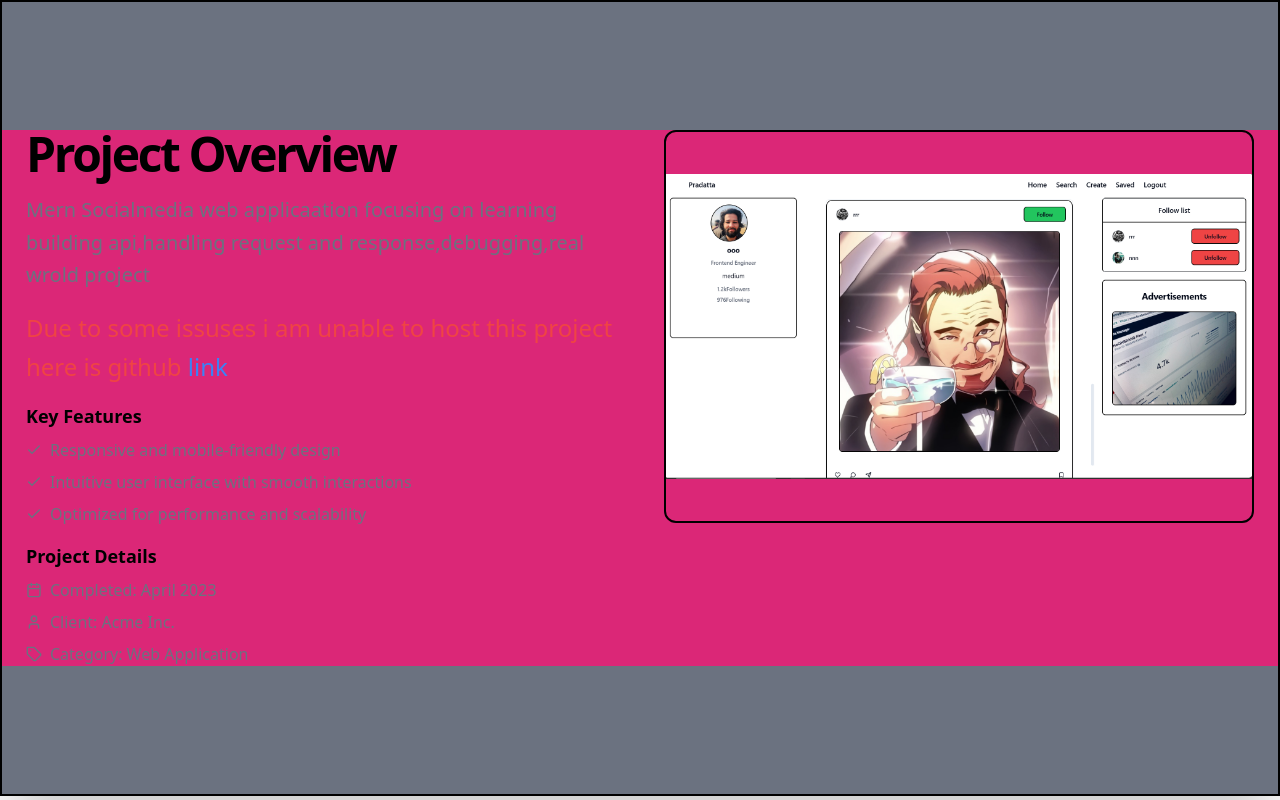
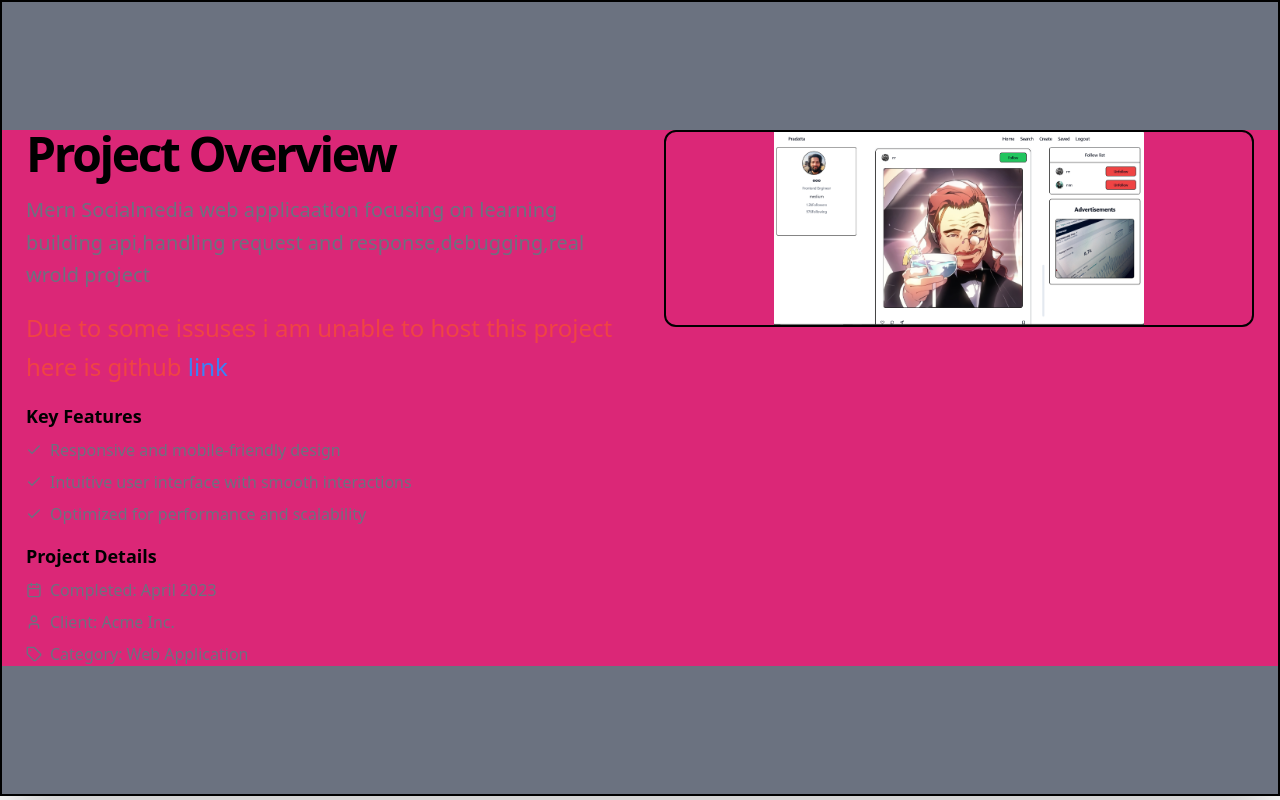
Before and after one commit to pradattaaryal/profile, a React (Vite) app: page /P in a window 1280 px wide. Built offline with nearby package versions, Linux system fonts and the light colour scheme.

Commit message:
Update P.jsx

```diff
--- a/src/components/P.jsx
+++ b/src/components/P.jsx
@@ -53,7 +53,7 @@ export default function P() {
         <div className="grid ">
           <img
             alt="Project Screenshot"
-            className="aspect-[3/2] overflow-hidden rounded-xl object-contain border-2 border-black"
+            className="aspect-[3/1] overflow-hidden rounded-xl object-contain border-2 border-black"
             height={400}
             src={t}
             width={600}
```
